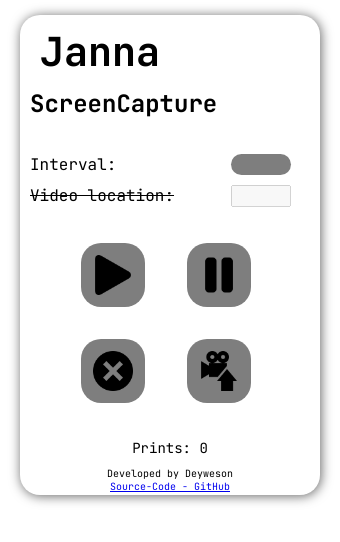
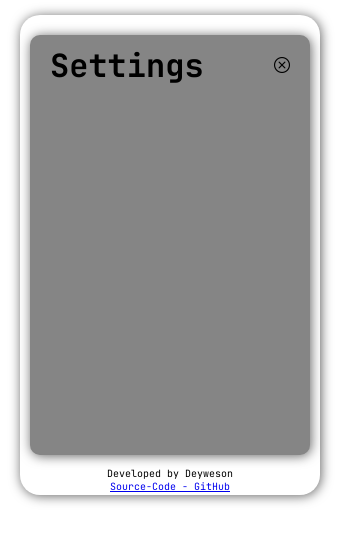
Before and after one commit to Deyweson/janna-screencapture, an Electron app: page index.html in a window 340 px wide. Drawn offline with Linux system fonts and the light colour scheme; no server answers.

Commit message:
Feat: Iniciado desenvolvimento do modal para o usuario poder definir algumas configurações

```diff
--- /dev/null
+++ b/configStyle.css
@@ -0,0 +1,31 @@
+.config-modal {
+  background-color: rgb(133, 133, 133);
+  position: absolute;
+  top: 0;
+  width: 280px;
+  height: 420px;
+  margin: 35px auto 0px 10px;
+  box-shadow: 1px 1px 12px 0px rgba(0, 0, 0, 0.61);
+  border-radius: 10px;
+  display: flex;
+}
+
+.header {
+  display: flex;
+  flex-direction: row;
+  align-items: center;
+  justify-content: space-between;
+  width: 280px;
+  margin-top: 10px;
+  height: 40px;
+}
+
+.header h1 {
+  margin-left: 20px;
+}
+
+.header img {
+  width: 16px;
+  height: 16px;
+  margin-right: 20px;
+}
--- a/electron/createWindow.js
+++ b/electron/createWindow.js
@@ -9,7 +9,7 @@ function createWindow() {
     resizable: false,
     fullscreen: false,
     transparent: true,
-    skipTaskbar: false,
+    skipTaskbar: true,
     webPreferences: {
       nodeIntegration: true,
       contextIsolation: false,
--- a/index.html
+++ b/index.html
@@ -5,6 +5,7 @@
     <meta charset="UTF-8">
     <meta name="viewport" content="width=device-width, initial-scale=1.0">
     <link rel="stylesheet" href="style.css">
+    <link rel="stylesheet" href="configStyle.css">
     <title>Janna</title>
 </head>
 
@@ -38,9 +39,12 @@
             <p>Developed by Deyweson</p>
             <a href="https://github.com/Deyweson">Source-Code - GitHub</a>
         </dir>
-
-
-
+        <div class="config-modal">
+            <div class="header">
+                <h1>Settings</h1>
+                <img src="./assets/marca-x.png" alt="">
+            </div>
+        </div>
     </div>
     <script type="module" src="./src/printService.js"></script>
 </body>
--- a/style.css
+++ b/style.css
@@ -7,8 +7,6 @@
 }
 
 body {
-
-
     font-family: "JetBrains Mono", monospace;
     overflow: hidden;
 
@@ -18,7 +16,6 @@ body {
 }
 
 .container {
-
     border-radius: 20px;
     background-color: white;
     width: 300px;
```
Also changed, not shown: assets/marca-x.png (added).
